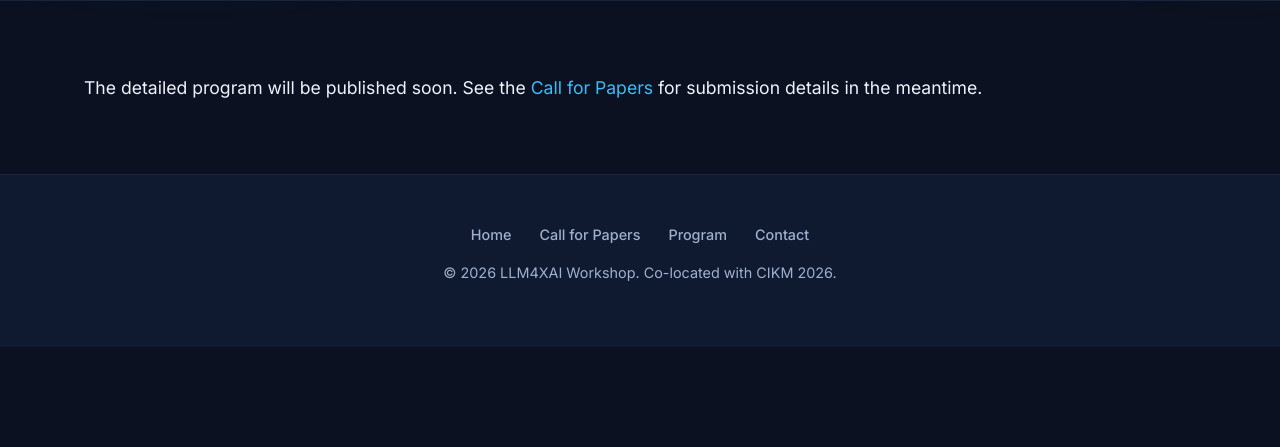
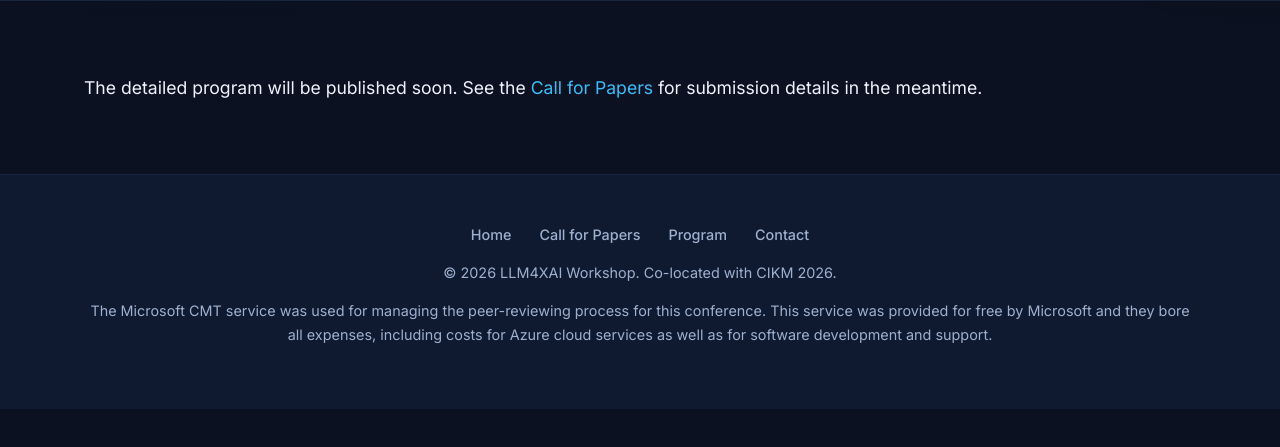
Before and after one commit to hercolelab/LLM4XAI, a plain HTML site: page schedule.html in a window 1280 px wide. Shown: the part 275-722 px from the top of the page. Drawn offline with Linux system fonts and the light colour scheme.

Commit message:
Add information about Microsoft CMT service
Added a paragraph about the Microsoft CMT service used for managing the peer-reviewing process.

```diff
--- a/schedule.html
+++ b/schedule.html
@@ -57,6 +57,9 @@
       <a href="mailto:contact@example.com">Contact</a>
     </div>
     <p>&copy; 2026 LLM4XAI Workshop. Co-located with CIKM 2026.</p>
+    <p>The Microsoft CMT service was used for managing the peer-reviewing process for this conference.
+      This service was provided for free by Microsoft and they bore all expenses, including costs for Azure
+      cloud services as well as for software development and support.</p>
   </div>
 </footer>
 
```
